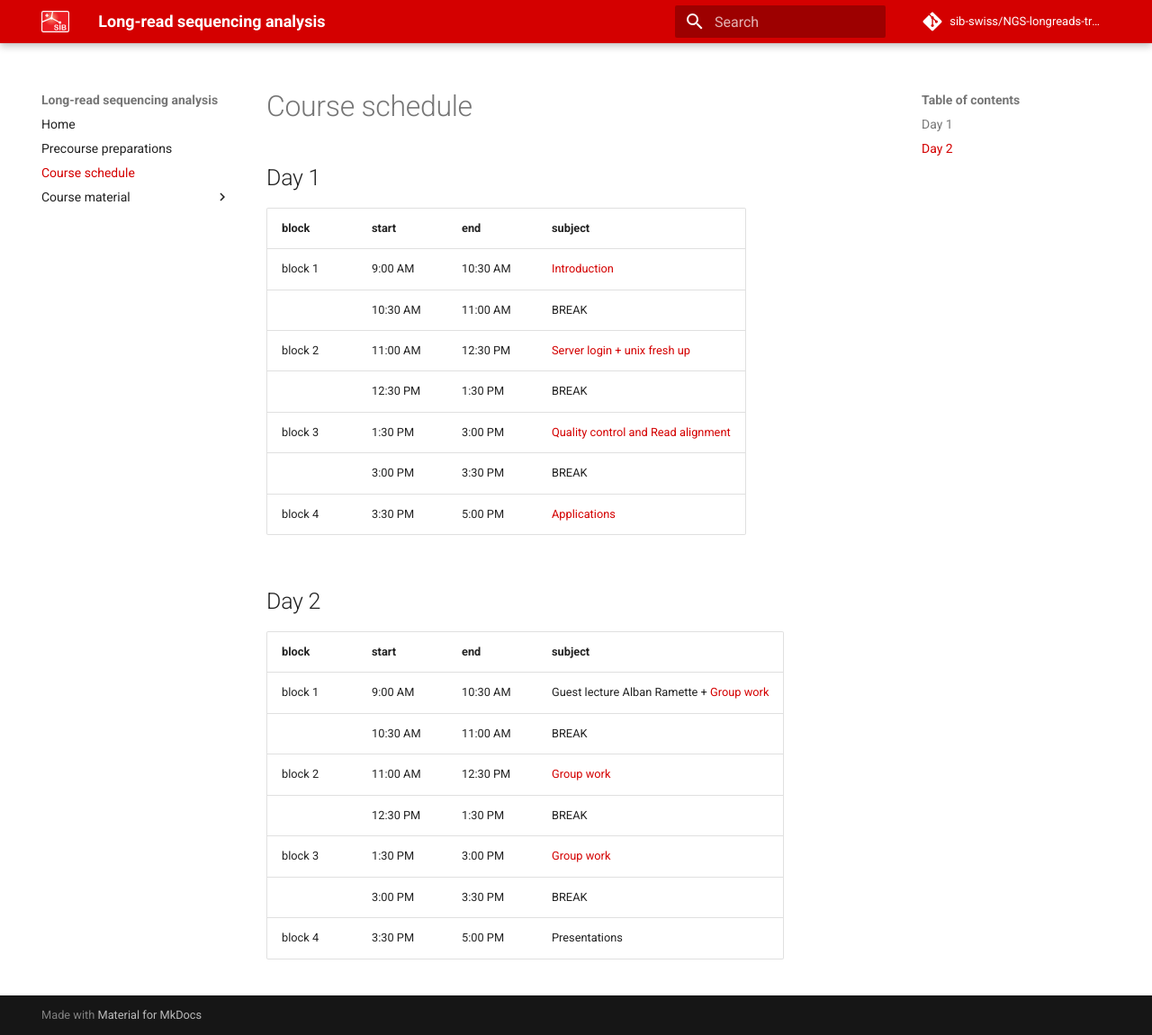
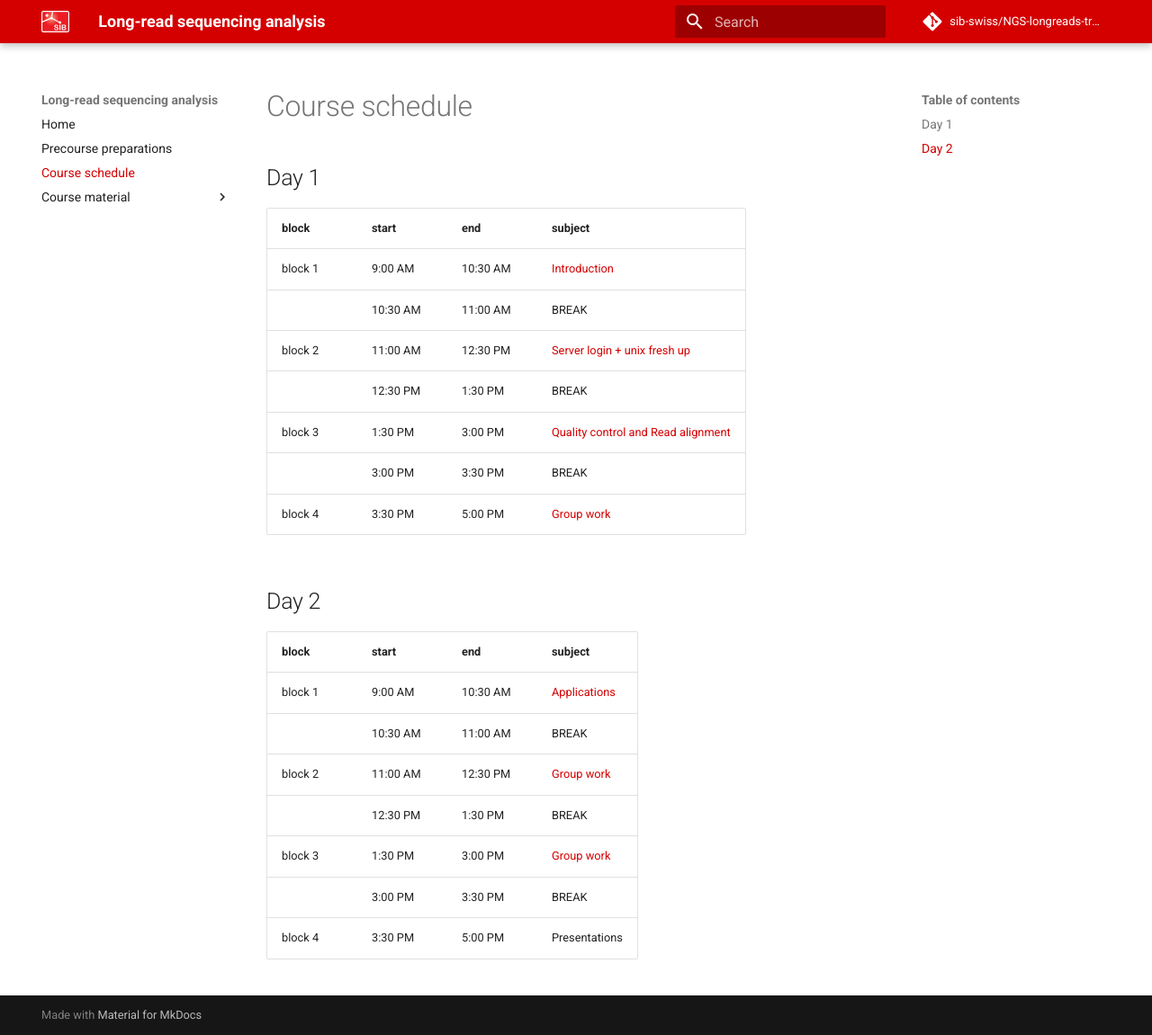
Before and after one commit to sib-swiss/NGS-longreads-training, an MkDocs documentation site: the page built from docs/course_schedule.md, in a window 1280 px wide and 1151 px high. Shown: the whole window at 90% size. Built offline with MkDocs 1.6.1 and Material for MkDocs 9.7.7, drawn with Linux system fonts in a browser that asks for light colours; comment, search, counter and statistics services are not loaded; the version menu is left out.

Commit message:
moves group work to day1

```diff
--- a/docs/course_schedule.md
+++ b/docs/course_schedule.md
@@ -9,13 +9,13 @@
 |         	| 12:30 PM 	|  1:30 PM 	| BREAK                          	|
 | block 3 	|  1:30 PM 	|  3:00 PM 	| [Quality control and Read alignment](course_material/qc_alignment.md)|
 |         	|  3:00 PM 	|  3:30 PM 	| BREAK                          	|
-| block 4 	|  3:30 PM 	|  5:00 PM 	| [Applications](course_material/applications.md)    	|
+| block 4 	|  3:30 PM 	|  5:00 PM 	| [Group work](course_material/group_work.md)    	|
 
 ## Day 2
 
 | block   	| start    	| end      	| subject                  	|
 |---------	|----------	|----------	|--------------------------	|
-| block 1 	| 9:00 AM  	| 10:30 AM 	| Guest lecture Alban Ramette + [Group work](course_material/group_work.md)          	|
+| block 1 	| 9:00 AM  	| 10:30 AM 	| [Applications](course_material/applications.md)         	|
 |         	| 10:30 AM 	| 11:00 AM 	| BREAK                    	|
 | block 2 	| 11:00 AM 	| 12:30 PM 	| [Group work](course_material/group_work.md)           	|
 |         	| 12:30 PM 	| 1:30 PM  	| BREAK                    	|
```
